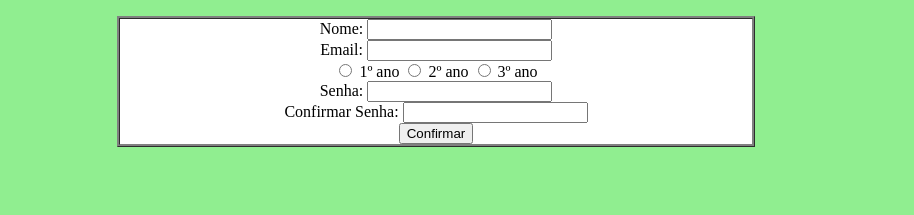
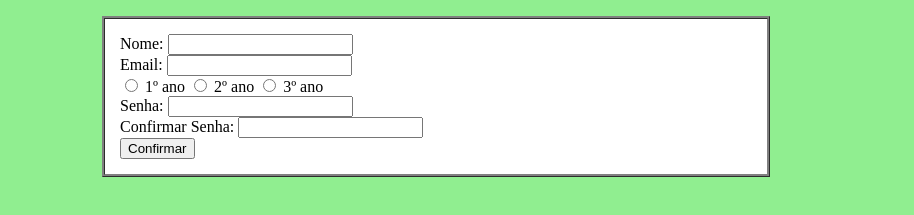
Before and after one commit to TorugoRock/LinkIF, a plain HTML site: page cadastro.html in a window 1280 px wide. Shown: the part 419-634 px from the top of the page, without its empty margins (204-1118 px from the left). Drawn offline with Linux system fonts and the light colour scheme.

Commit message:
pequenas alterações CSS

```diff
--- a/css/cadastro.css
+++ b/css/cadastro.css
@@ -9,10 +9,10 @@ width: 64%;
 }
 
 form {
-margin: 0 auto;
+margin: auto auto 100%  auto  ;
 width: 50%;
 height: 100%;
 border: 3px ridge gray;
 background: white;
-text-align: center;
+padding: 15px;
 }
```
